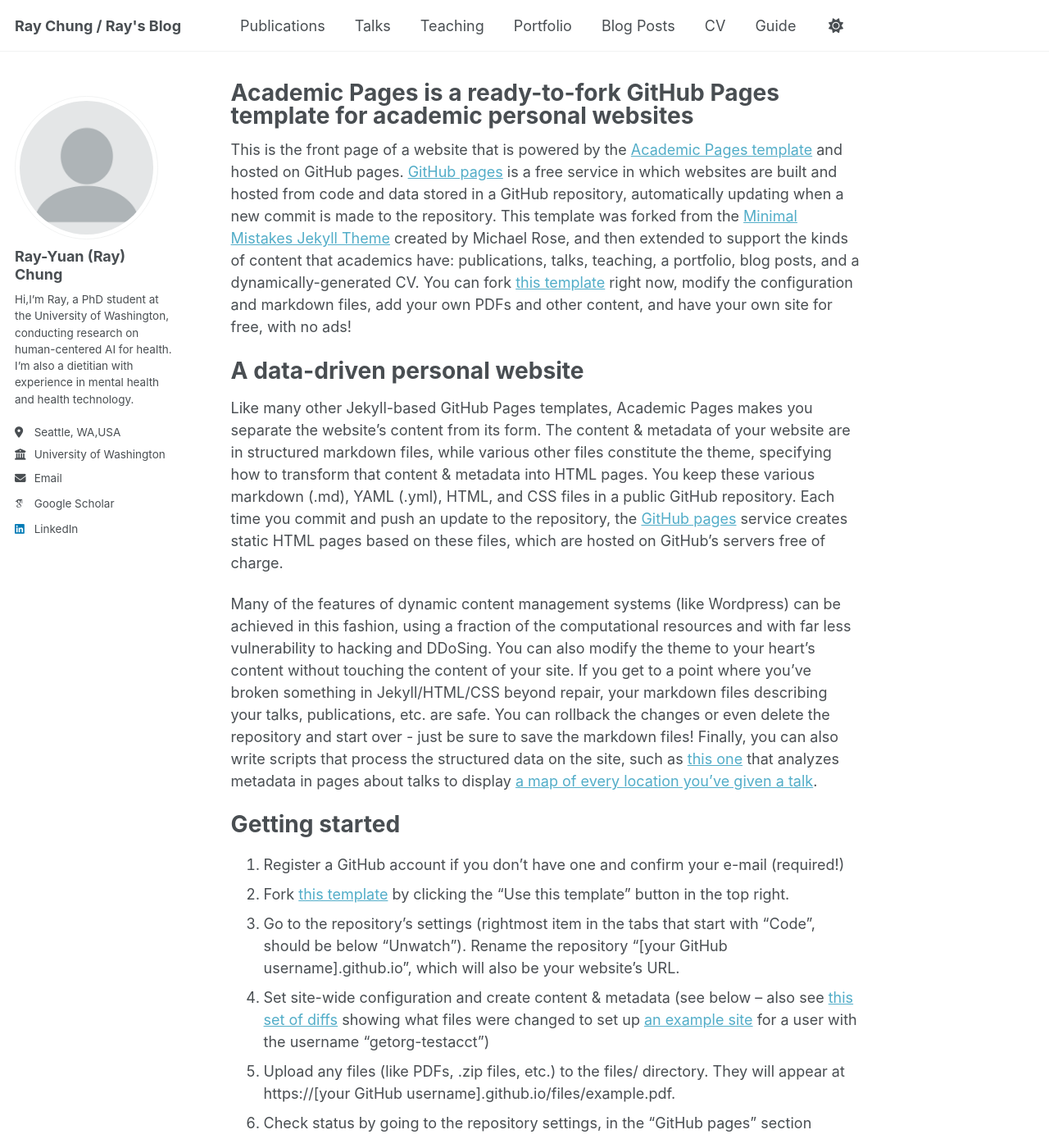
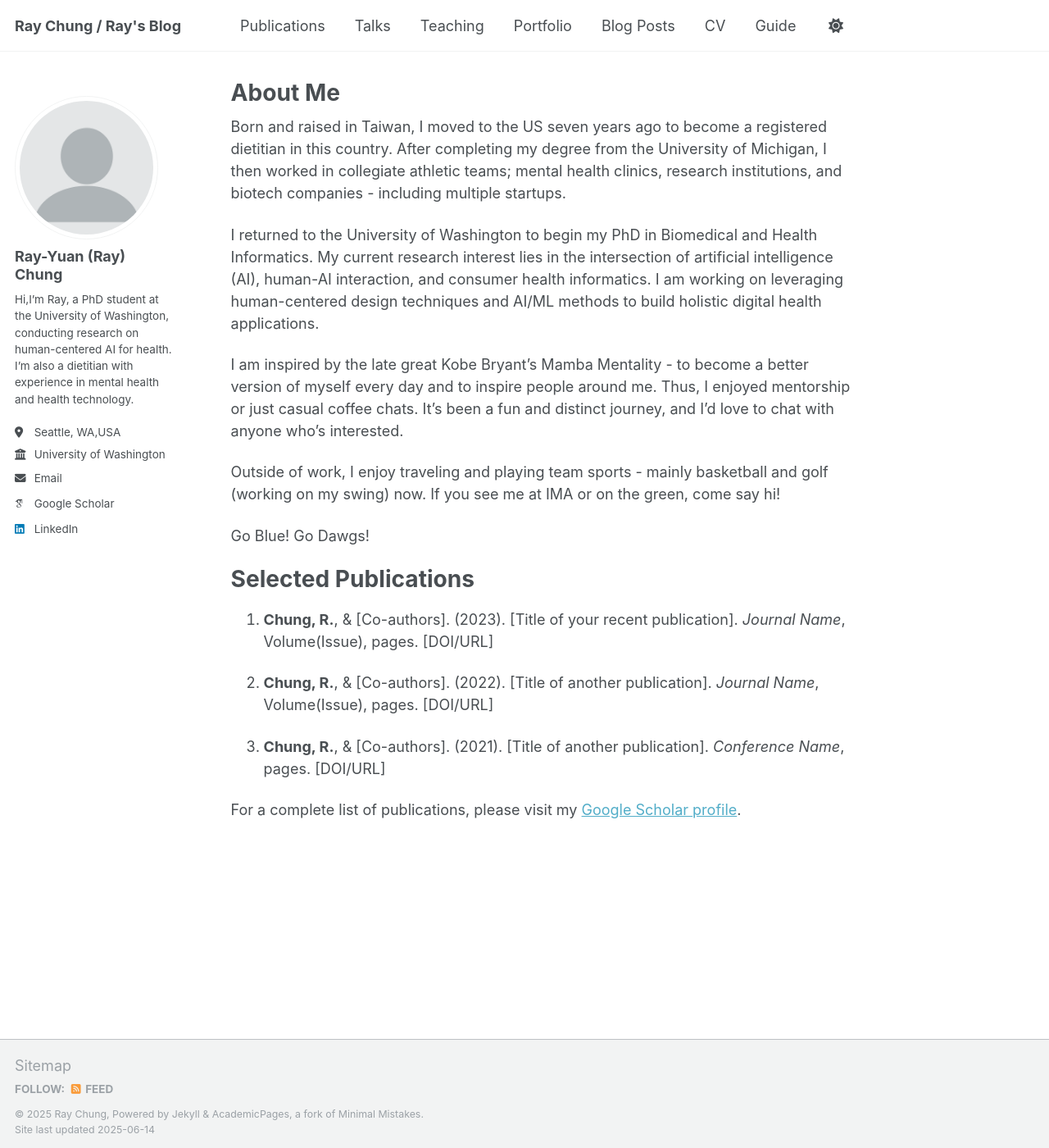
Before and after one commit to raychung-rd/raychung-rd.github.io, a Jekyll site: the page built from _pages/about.md, in a window 1280 px wide and 1400 px high. Shown: the whole window at 82% size. Built offline with Jekyll 4.4.1, drawn with Linux system fonts in a browser that asks for light colours; some web fonts are replaced; some of the changed text lies outside the part shown.

Commit message:
Update about.md and publications/2024-02-17-paper-title-number-4.md

```diff
--- a/_pages/about.md
+++ b/_pages/about.md
@@ -1,49 +1,28 @@
 ---
 permalink: /
-title: "Academic Pages is a ready-to-fork GitHub Pages template for academic personal websites"
+title: "About Me"
 author_profile: true
 redirect_from:
   - /about/
   - /about.html
 ---
 
-This is the front page of a website that is powered by the [Academic Pages template](https://github.com/academicpages/academicpages.github.io) and hosted on GitHub pages. [GitHub pages](https://pages.github.com) is a free service in which websites are built and hosted from code and data stored in a GitHub repository, automatically updating when a new commit is made to the repository. This template was forked from the [Minimal Mistakes Jekyll Theme](https://mmistakes.github.io/minimal-mistakes/) created by Michael Rose, and then extended to support the kinds of content that academics have: publications, talks, teaching, a portfolio, blog posts, and a dynamically-generated CV. You can fork [this template](https://github.com/academicpages/academicpages.github.io) right now, modify the configuration and markdown files, add your own PDFs and other content, and have your own site for free, with no ads!
+Born and raised in Taiwan, I moved to the US seven years ago to become a registered dietitian in this country. After completing my degree from the University of Michigan, I then worked in collegiate athletic teams; mental health clinics, research institutions, and biotech companies - including multiple startups.
 
-A data-driven personal website
+I returned to the University of Washington to begin my PhD in Biomedical and Health Informatics. My current research interest lies in the intersection of artificial intelligence (AI), human-AI interaction, and consumer health informatics. I am working on leveraging human-centered design techniques and AI/ML methods to build holistic digital health applications.
+
+I am inspired by the late great Kobe Bryant's Mamba Mentality - to become a better version of myself every day and to inspire people around me. Thus, I enjoyed mentorship or just casual coffee chats. It's been a fun and distinct journey, and I'd love to chat with anyone who's interested.
+
+Outside of work, I enjoy traveling and playing team sports - mainly basketball and golf (working on my swing) now. If you see me at IMA or on the green, come say hi!
+
+Go Blue! Go Dawgs!
+
+Selected Publications
 ======
-Like many other Jekyll-based GitHub Pages templates, Academic Pages makes you separate the website's content from its form. The content & metadata of your website are in structured markdown files, while various other files constitute the theme, specifying how to transform that content & metadata into HTML pages. You keep these various markdown (.md), YAML (.yml), HTML, and CSS files in a public GitHub repository. Each time you commit and push an update to the repository, the [GitHub pages](https://pages.github.com/) service creates static HTML pages based on these files, which are hosted on GitHub's servers free of charge.
+1. **Chung, R.**, & [Co-authors]. (2023). [Title of your recent publication]. *Journal Name*, Volume(Issue), pages. [DOI/URL]
 
-Many of the features of dynamic content management systems (like Wordpress) can be achieved in this fashion, using a fraction of the computational resources and with far less vulnerability to hacking and DDoSing. You can also modify the theme to your heart's content without touching the content of your site. If you get to a point where you've broken something in Jekyll/HTML/CSS beyond repair, your markdown files describing your talks, publications, etc. are safe. You can rollback the changes or even delete the repository and start over - just be sure to save the markdown files! Finally, you can also write scripts that process the structured data on the site, such as [this one](https://github.com/academicpages/academicpages.github.io/blob/master/talkmap.ipynb) that analyzes metadata in pages about talks to display [a map of every location you've given a talk](https://academicpages.github.io/talkmap.html).
+2. **Chung, R.**, & [Co-authors]. (2022). [Title of another publication]. *Journal Name*, Volume(Issue), pages. [DOI/URL]
 
-Getting started
-======
-1. Register a GitHub account if you don't have one and confirm your e-mail (required!)
-1. Fork [this template](https://github.com/academicpages/academicpages.github.io) by clicking the "Use this template" button in the top right.
-1. Go to the repository's settings (rightmost item in the tabs that start with "Code", should be below "Unwatch"). Rename the repository "[your GitHub username].github.io", which will also be your website's URL.
-1. Set site-wide configuration and create content & metadata (see below -- also see [this set of diffs](http://archive.is/3TPas) showing what files were changed to set up [an example site](https://getorg-testacct.github.io) for a user with the username "getorg-testacct")
-1. Upload any files (like PDFs, .zip files, etc.) to the files/ directory. They will appear at https://[your GitHub username].github.io/files/example.pdf.
-1. Check status by going to the repository settings, in the "GitHub pages" section
+3. **Chung, R.**, & [Co-authors]. (2021). [Title of another publication]. *Conference Name*, pages. [DOI/URL]
 
-Site-wide configuration
-------
-The main configuration file for the site is in the base directory in [_config.yml](https://github.com/academicpages/academicpages.github.io/blob/master/_config.yml), which defines the content in the sidebars and other site-wide features. You will need to replace the default variables with ones about yourself and your site's github repository. The configuration file for the top menu is in [_data/navigation.yml](https://github.com/academicpages/academicpages.github.io/blob/master/_data/navigation.yml). For example, if you don't have a portfolio or blog posts, you can remove those items from that navigation.yml file to remove them from the header.
-
-Create content & metadata
-------
-For site content, there is one markdown file for each type of content, which are stored in directories like _publications, _talks, _posts, _teaching, or _pages. For example, each talk is a markdown file in the [_talks directory](https://github.com/academicpages/academicpages.github.io/tree/master/_talks). At the top of each markdown file is structured data in YAML about the talk, which the theme will parse to do lots of cool stuff. The same structured data about a talk is used to generate the list of talks on the [Talks page](https://academicpages.github.io/talks), each [individual page](https://academicpages.github.io/talks/2012-03-01-talk-1) for specific talks, the talks section for the [CV page](https://academicpages.github.io/cv), and the [map of places you've given a talk](https://academicpages.github.io/talkmap.html) (if you run this [python file](https://github.com/academicpages/academicpages.github.io/blob/master/talkmap.py) or [Jupyter notebook](https://github.com/academicpages/academicpages.github.io/blob/master/talkmap.ipynb), which creates the HTML for the map based on the contents of the _talks directory).
-
-**Markdown generator**
-
-The repository includes [a set of Jupyter notebooks](https://github.com/academicpages/academicpages.github.io/tree/master/markdown_generator
-) that converts a CSV containing structured data about talks or presentations into individual markdown files that will be properly formatted for the Academic Pages template. The sample CSVs in that directory are the ones I used to create my own personal website at stuartgeiger.com. My usual workflow is that I keep a spreadsheet of my publications and talks, then run the code in these notebooks to generate the markdown files, then commit and push them to the GitHub repository.
-
-How to edit your site's GitHub repository
-------
-Many people use a git client to create files on their local computer and then push them to GitHub's servers. If you are not familiar with git, you can directly edit these configuration and markdown files directly in the github.com interface. Navigate to a file (like [this one](https://github.com/academicpages/academicpages.github.io/blob/master/_talks/2012-03-01-talk-1.md) and click the pencil icon in the top right of the content preview (to the right of the "Raw | Blame | History" buttons). You can delete a file by clicking the trashcan icon to the right of the pencil icon. You can also create new files or upload files by navigating to a directory and clicking the "Create new file" or "Upload files" buttons.
-
-Example: editing a markdown file for a talk
-![Editing a markdown file for a talk](/images/editing-talk.png)
-
-For more info
-------
-More info about configuring Academic Pages can be found in [the guide](https://academicpages.github.io/markdown/), the [growing wiki](https://github.com/academicpages/academicpages.github.io/wiki), and you can always [ask a question on GitHub](https://github.com/academicpages/academicpages.github.io/discussions). The [guides for the Minimal Mistakes theme](https://mmistakes.github.io/minimal-mistakes/docs/configuration/) (which this theme was forked from) might also be helpful.
+For a complete list of publications, please visit my [Google Scholar profile](https://scholar.google.com/citations?user=8Z-pAeQAAAAJ&hl=en).
```
Also changed, not shown: _publications/2024-02-17-paper-title-number-4.md (+7 -8 lines).
